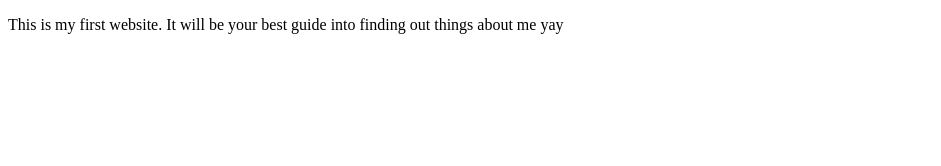
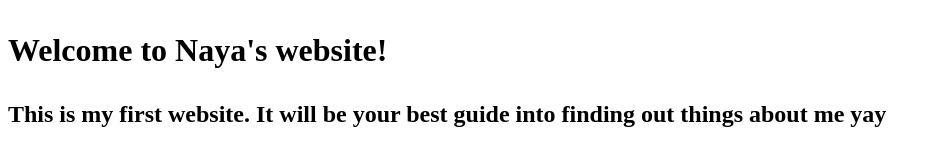
Before and after one commit to naya111/naya111.github.io, a plain HTML site: page index.html in a window 1280 px wide. Shown: the whole page, without its empty margins (0-941 px from the left). Drawn offline with Linux system fonts and the light colour scheme.

Commit message:
initialcommit_1

```diff
--- a/index.html
+++ b/index.html
@@ -1,6 +1,12 @@
 <!DOCTYPE html>
 <html>
 	<body>
-	<p> This is my first website. It will be your best guide into finding out things about me yay </p>
+	<h1>
+		<p> Welcome to Naya's website! </p>
+	</h1>
+	<h2>
+		<p> This is my first website. It will be your best guide into finding out things about me yay </p>
+	</h2>
+
 	</body>
 </html>
```
Also changed, not shown: style.css (added).
